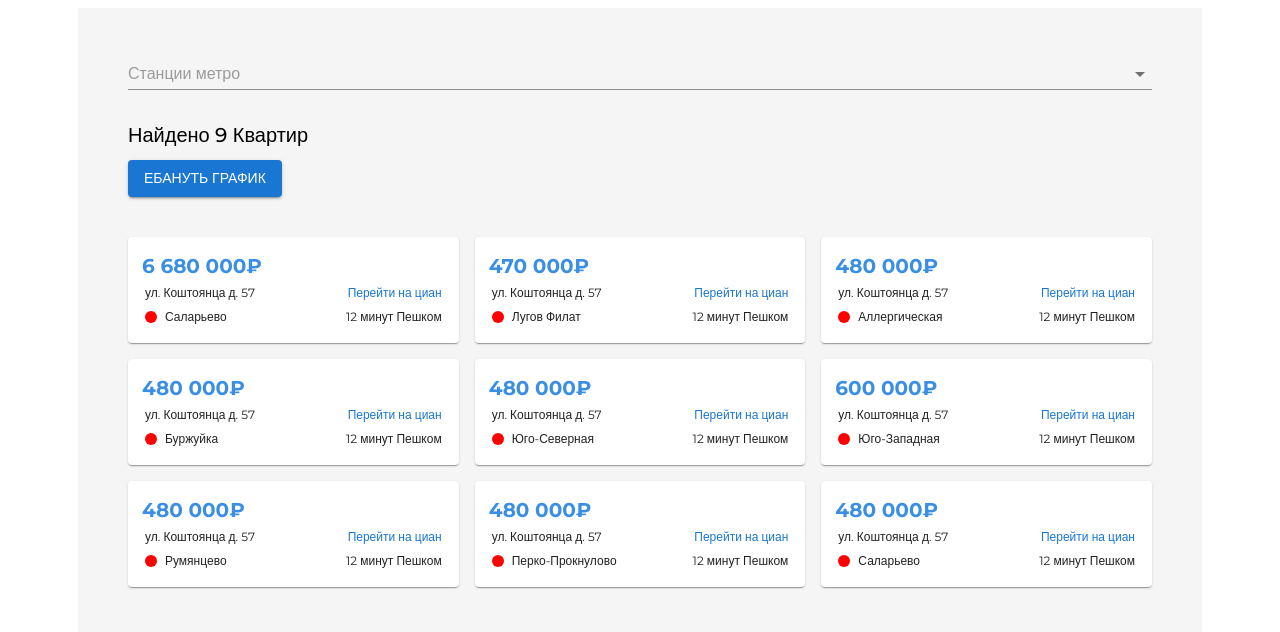
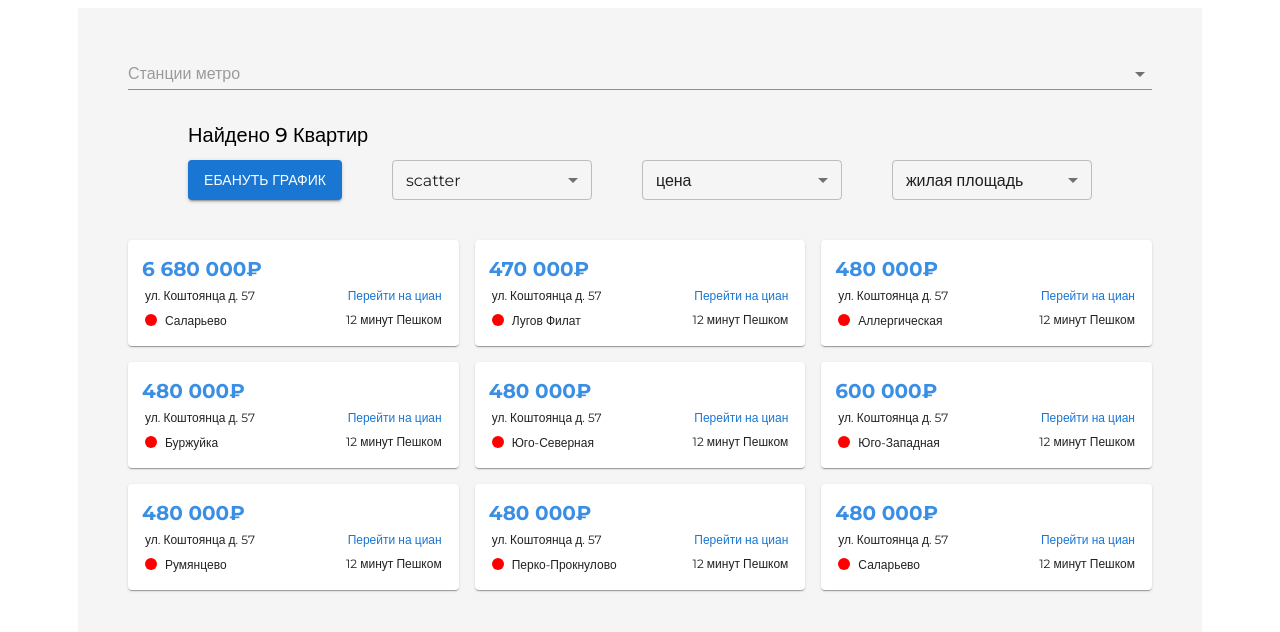
Before and after one commit to DariaZzz/RealEstateAnalysis, a React (Vite) app in the folder Frontend/: page / in a window 1280 px wide. Shown: the top 632 px of the page. Built offline with nearby package versions, Linux system fonts and the light colour scheme; a web font is replaced by a local one.

Commit message:
add chart controls

```diff
--- a/Frontend/src/FlatsStatsPanel.jsx
+++ b/Frontend/src/FlatsStatsPanel.jsx
@@ -2,6 +2,11 @@ import React, {useState, useEffect} from "react";
 import Button from '@mui/material/Button';
 import { getFlats } from './api';
 import Typography from '@mui/material/Typography';
+import { Select, MenuItem} from "@mui/material";
+import ScatterOptions from "./ScatterOptions";
+import FlatScatter from "./FlatsScatter";
+
+
 
 function FlatsStatsPanel({
     selectedStations,
@@ -10,24 +15,51 @@ function FlatsStatsPanel({
 
 })
 {
+  const [showChart, setShowChart] = useState(false);
+  const [chartType, setChartType] = useState("Scatter");
+  const [axisX, setAxisX] = useState("price");
+  const [axisY, setAxisY] = useState("living_area");
 
-
+  const handleShowChart = () => {
+    setShowChart(true);
+  };
 
     useEffect(() => {
-
-
     async function fetchFlats () {
       const data = await getFlats(selectedStations.map(station => station.stationId));
       console.log(data)
       setFilteredFlats(data);
     }
     fetchFlats();
-
-
   }, [selectedStations]);
 
 
+  const renderModalContent = () => {
+    switch(chartType) {
+      case 'Scatter':
+
+        return (
+
+          <ScatterOptions
+          axisX={axisX}
+          setAxisX={setAxisX}
+          setAxisY={setAxisY}
+          axisY={axisY}
+          />
+
+
+        );
+      case 'Histogram':
+        return (
+          <div>хуйн</div>
+        );
+      default:
+        return null;
+    }
+  };
+
     return(
+      <div>
         <div style={{
             width:'100%'
           }}>
@@ -38,10 +70,46 @@ function FlatsStatsPanel({
             }}>
                 Найдено {filteredFlats.length} Квартир
                 </Typography>
+            <div style={{
+              display: "flex",
+              gap: "50px",
+            }}>
+              <Button
+              variant="contained"
+              onClick={handleShowChart}
+              >
+                Ебануть график
+              </Button>
 
 
-        <Button variant="contained">Ебануть график</Button>
-      </div>)
+              <Select
+                value={chartType}
+                onChange={(e) => {setChartType(
+                  e.target.value);
+                  console.log(e.target.value);}
+                }
+                size="small"
+                sx={{ width: '200px' }}
+              >
+                <MenuItem value="Scatter">scatter</MenuItem>
+                <MenuItem value="Histogram">histogram</MenuItem>
+
+              </Select>
+
+
+            {renderModalContent()}
+
+            </div>
+
+          </div>
+
+          {showChart &&(<FlatScatter
+            data = {filteredFlats}
+            axisX={axisX}
+            axisY={axisY}
+          />)}
+      </div>
+    )
 }
 
 export default FlatsStatsPanel
```
Lines whose indentation alone changed are shown as unchanged.
